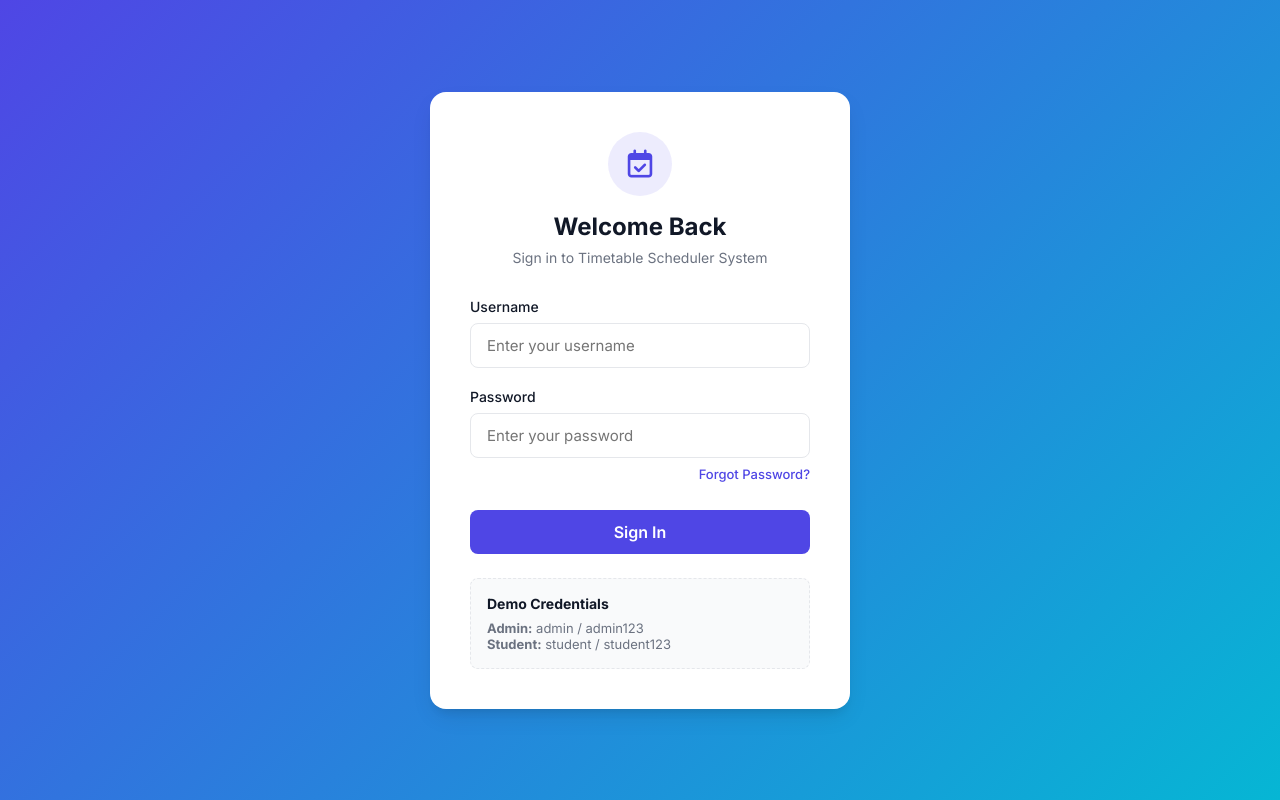
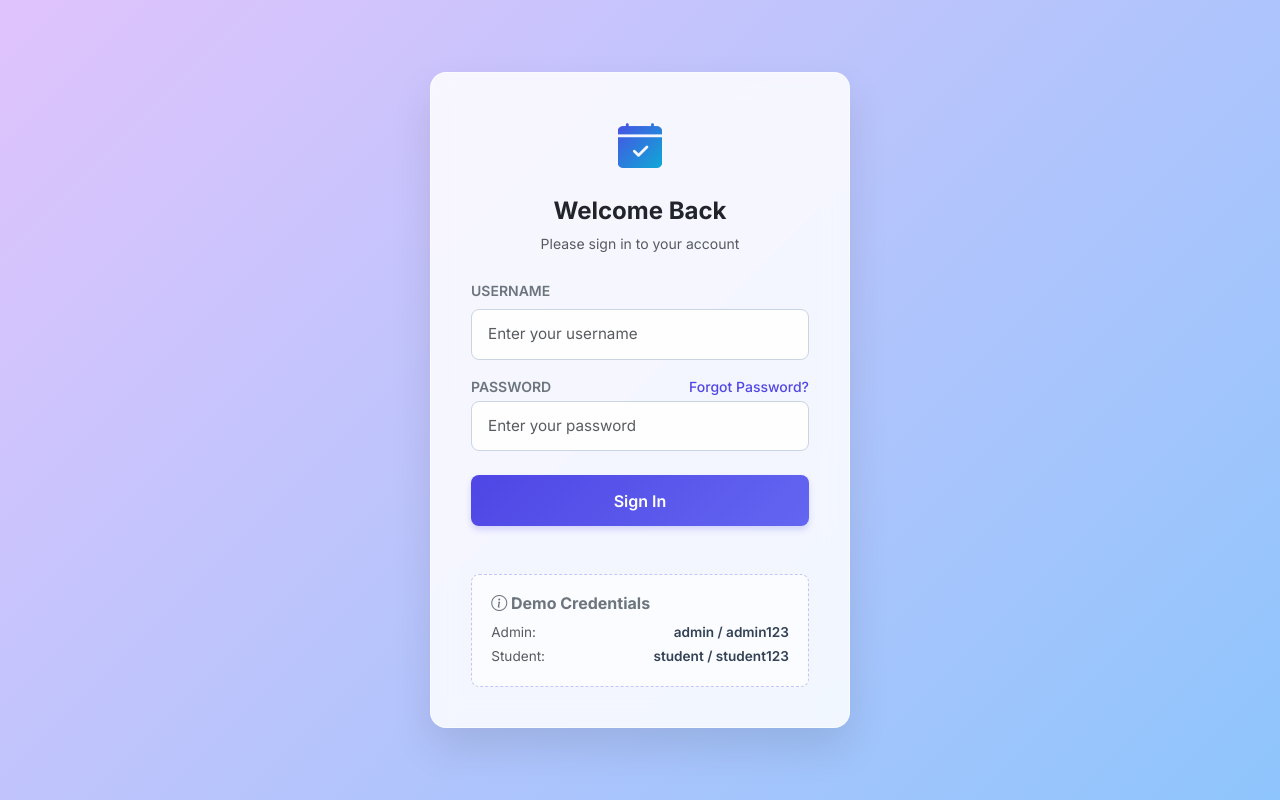
Before and after one commit to Syed-git-07/timetable_scheduler_system, a Spring Boot app: page /login in a window 1280 px wide. Run offline with Spring Boot 4, Linux system fonts and the light colour scheme.

Commit message:
after sign in ui design change

```diff
--- a/src/main/java/com/example/timetablescheduler/controller/AuthController.java
+++ b/src/main/java/com/example/timetablescheduler/controller/AuthController.java
@@ -2,6 +2,7 @@ package com.example.timetablescheduler.controller;
 
 import com.example.timetablescheduler.model.AppUser;
 import com.example.timetablescheduler.repository.AppUserRepository;
+import com.example.timetablescheduler.util.PasswordUtils;
 import jakarta.servlet.http.HttpSession;
 import org.springframework.beans.factory.annotation.Autowired;
 import org.springframework.stereotype.Controller;
@@ -48,7 +49,7 @@ public class AuthController {
 
         Optional<AppUser> userOpt = appUserRepository.findByUsername(username);
 
-        if (userOpt.isPresent() && userOpt.get().getPassword().equals(password)) {
+        if (userOpt.isPresent() && userOpt.get().getPassword().equals(PasswordUtils.hashPassword(password))) {
             AppUser user = userOpt.get();
             session.setAttribute("user", user.getUsername());
             session.setAttribute("role", user.getRole());
@@ -76,19 +77,16 @@ public class AuthController {
     }
 
     @PostMapping("/forgot-password")
-    public String handleForgotPassword(@RequestParam("username") String username, RedirectAttributes redirectAttributes) {
+    public String handleForgotPassword(@RequestParam("username") String username,
+                                     @RequestParam("newPassword") String newPassword,
+                                     RedirectAttributes redirectAttributes) {
         Optional<AppUser> userOpt = appUserRepository.findByUsername(username);
         if (userOpt.isPresent()) {
-            // Mocking email sending
-            String token = UUID.randomUUID().toString().substring(0, 6).toUpperCase();
-            // In a real application, you would send this token to the user's email and store it.
-            // For now, we will just show it in the flash message so they can "verify" or use it to login.
-            // Let's just reset the password to this token for simplicity in the demo.
             AppUser user = userOpt.get();
-            user.setPassword(token);
+            user.setPassword(PasswordUtils.hashPassword(newPassword));
             appUserRepository.save(user);
 
-            redirectAttributes.addFlashAttribute("success", "Password reset successful! Your new temporary password is: " + token);
+            redirectAttributes.addFlashAttribute("success", "Password successfully changed for user: " + username);
             return "redirect:/login";
         }
         redirectAttributes.addFlashAttribute("error", "Username not found.");
--- a/src/main/java/com/example/timetablescheduler/service/TimetableService.java
+++ b/src/main/java/com/example/timetablescheduler/service/TimetableService.java
@@ -115,7 +115,7 @@ public class TimetableService {
                 for (TimeSlot freeSlot : allSlots) {
                     if (freeSlot.getId().equals(conflict.getTimeSlot() != null ? conflict.getTimeSlot().getId() : -1))
                         continue;
-                    if (isClassBusy(conflict.getClassName(), freeSlot))
+                    if (isClassBusy(conflict.getClassName(), freeSlot, 1))
                         continue;
                     if (conflict.getTeacher() != null && conflict.getTeacher().isAvailable()
                             && !existsByTeacherAndSlot(conflict.getTeacher(), freeSlot)
--- a/src/main/resources/templates/login.html
+++ b/src/main/resources/templates/login.html
@@ -3,207 +3,124 @@
 <head>
     <meta charset="UTF-8">
     <meta name="viewport" content="width=device-width, initial-scale=1.0">
-    <title>Login - Timetable Scheduler System</title>
-    <link rel="stylesheet" href="https://cdnjs.cloudflare.com/ajax/libs/font-awesome/6.4.0/css/all.min.css">
-    <link href="https://fonts.googleapis.com/css2?family=Inter:wght@300;400;500;600;700&display=swap" rel="stylesheet">
+    <title>Login - Timetable Scheduler</title>
+    <link href="https://cdn.jsdelivr.net/npm/bootstrap@5.3.0/dist/css/bootstrap.min.css" rel="stylesheet">
+    <link rel="stylesheet" href="https://cdn.jsdelivr.net/npm/bootstrap-icons@1.11.1/font/bootstrap-icons.css">
+    <link href="https://fonts.googleapis.com/css2?family=Inter:wght@400;500;600;700&display=swap" rel="stylesheet">
     <style>
-        :root {
-            --primary: #4F46E5;
-            --primary-hover: #4338CA;
-            --bg-color: #F3F4F6;
-            --card-bg: #FFFFFF;
-            --text-main: #111827;
-            --text-muted: #6B7280;
-            --border-color: #E5E7EB;
-            --shadow: 0 10px 25px -5px rgba(0, 0, 0, 0.1), 0 8px 10px -6px rgba(0, 0, 0, 0.1);
+        body {
+            font-family: 'Inter', sans-serif;
+            /* Beautiful soft colorful gradient */
+            background: linear-gradient(135deg, #e0c3fc 0%, #8ec5fc 100%);
+            color: #334155;
+            min-height: 100vh;
+            display: flex;
+            align-items: center;
+            justify-content: center;
+            padding: 2rem;
         }
-
-        * {
-            margin: 0;
-            padding: 0;
-            box-sizing: border-box;
-            font-family: 'Inter', sans-serif;
-        }
-
-        body {
-            background-color: var(--bg-color);
-            background-image: linear-gradient(135deg, #4F46E5 0%, #06B6D4 100%);
-            display: flex;
-            justify-content: center;
-            align-items: center;
-            height: 100vh;
-            color: var(--text-main);
-        }
-
-        .login-container {
-            background: var(--card-bg);
+        .auth-card {
+            /* Elegant Light Glassmorphism */
+            background: rgba(255, 255, 255, 0.85);
+            backdrop-filter: blur(12px);
+            -webkit-backdrop-filter: blur(12px);
+            border-radius: 16px;
+            box-shadow: 0 20px 40px rgba(0, 0, 0, 0.1);
             width: 100%;
             max-width: 420px;
-            border-radius: 16px;
-            padding: 40px;
-            box-shadow: var(--shadow);
-            position: relative;
-            overflow: hidden;
+            padding: 2.5rem;
+            border: 1px solid rgba(255, 255, 255, 0.5);
         }
-
-        .login-header {
-            text-align: center;
-            margin-bottom: 32px;
+        .auth-logo {
+            font-size: 2.8rem;
+            background: linear-gradient(135deg, #4f46e5 0%, #06b6d4 100%);
+            -webkit-background-clip: text;
+            -webkit-text-fill-color: transparent;
+            margin-bottom: 0.5rem;
+            display: inline-block;
         }
-
-        .login-header h1 {
-            font-size: 24px;
-            font-weight: 700;
-            margin-bottom: 8px;
-            color: var(--text-main);
+        .form-control {
+            border-radius: 8px;
+            border: 1px solid #cbd5e1;
+            padding: 0.8rem 1rem;
+            font-size: 0.95rem;
+            background-color: rgba(255, 255, 255, 0.9);
         }
-
-        .login-header p {
-            color: var(--text-muted);
-            font-size: 14px;
+        .form-control:focus {
+            box-shadow: 0 0 0 3px rgba(79, 70, 229, 0.2);
+            border-color: #4f46e5;
+            background-color: #ffffff;
         }
-
-        .icon-container {
-            display: inline-flex;
-            align-items: center;
-            justify-content: center;
-            width: 64px;
-            height: 64px;
-            background: rgba(79, 70, 229, 0.1);
-            color: var(--primary);
-            border-radius: 50%;
-            margin-bottom: 16px;
-            font-size: 28px;
+        .btn-primary {
+            background: linear-gradient(135deg, #4f46e5 0%, #6366f1 100%);
+            border: none;
+            padding: 0.85rem 1rem;
+            border-radius: 8px;
+            font-weight: 600;
+            transition: all 0.3s ease;
+            box-shadow: 0 4px 6px rgba(79, 70, 229, 0.2);
         }
-
-        .form-group {
-            margin-bottom: 20px;
+        .btn-primary:hover {
+            transform: translateY(-2px);
+            box-shadow: 0 6px 12px rgba(79, 70, 229, 0.3);
         }
-
-        .form-group label {
-            display: block;
-            margin-bottom: 8px;
-            font-size: 14px;
-            font-weight: 500;
-        }
-
-        .form-control {
-            width: 100%;
-            padding: 12px 16px;
-            border: 1px solid var(--border-color);
-            border-radius: 8px;
-            font-size: 15px;
-            transition: all 0.2s;
-            outline: none;
-        }
-
-        .form-control:focus {
-            border-color: var(--primary);
-            box-shadow: 0 0 0 3px rgba(79, 70, 229, 0.15);
-        }
-
-        .btn-primary {
-            width: 100%;
-            background: var(--primary);
-            color: white;
-            border: none;
-            padding: 12px;
-            border-radius: 8px;
-            font-size: 16px;
-            font-weight: 600;
-            cursor: pointer;
-            transition: background 0.2s;
-            margin-top: 8px;
-        }
-
-        .btn-primary:hover {
-            background: var(--primary-hover);
-        }
-
-        .forgot-password {
-            display: block;
-            text-align: right;
-            margin-top: 8px;
-            font-size: 13px;
-            color: var(--primary);
+        .text-accent {
+            color: #4f46e5;
             text-decoration: none;
             font-weight: 500;
         }
-
-        .forgot-password:hover {
+        .text-accent:hover {
             text-decoration: underline;
         }
-
-        .alert {
-            padding: 12px;
+        .demo-box {
+            background: rgba(255, 255, 255, 0.6);
+            border: 1px dashed rgba(79, 70, 229, 0.3);
             border-radius: 8px;
-            margin-bottom: 20px;
-            font-size: 14px;
-            text-align: center;
-        }
-
-        .alert-error {
-            background: #FEE2E2;
-            color: #B91C1C;
-            border: 1px solid #F87171;
-        }
-
-        .alert-success {
-            background: #D1FAE5;
-            color: #065F46;
-            border: 1px solid #34D399;
-        }
-
-        .demo-credentials {
-            margin-top: 24px;
-            padding: 16px;
-            background: #F9FAFB;
-            border-radius: 8px;
-            border: 1px dashed var(--border-color);
-            font-size: 13px;
-            color: var(--text-muted);
-        }
-
-        .demo-credentials h3 {
-            font-size: 14px;
-            color: var(--text-main);
-            margin-bottom: 8px;
+            padding: 1.2rem;
+            margin-top: 2rem;
+            font-size: 0.85rem;
         }
     </style>
 </head>
 <body>
 
-    <div class="login-container">
-        <div class="login-header">
-            <div class="icon-container">
-                <i class="fa-regular fa-calendar-check"></i>
-            </div>
-            <h1>Welcome Back</h1>
-            <p>Sign in to Timetable Scheduler System</p>
+    <div class="auth-card">
+        <div class="text-center mb-4">
+            <i class="bi bi-calendar-check-fill auth-logo"></i>
+            <h4 class="fw-bold text-dark mt-2">Welcome Back</h4>
+            <p class="text-muted small">Please sign in to your account</p>
         </div>
 
-        <div th:if="${error}" class="alert alert-error" th:text="${error}"></div>
-        <div th:if="${success}" class="alert alert-success" th:text="${success}"></div>
+        <div th:if="${error}" class="alert alert-danger p-2 small text-center" th:text="${error}"></div>
+        <div th:if="${success}" class="alert alert-success p-2 small text-center" th:text="${success}"></div>
 
         <form th:action="@{/login}" method="post">
-            <div class="form-group">
-                <label for="username">Username</label>
-                <input type="text" id="username" name="username" class="form-control" placeholder="Enter your username" required>
+            <div class="mb-3">
+                <label class="form-label small fw-semibold text-secondary">USERNAME</label>
+                <input type="text" name="username" class="form-control" placeholder="Enter your username" required>
             </div>
 
-            <div class="form-group">
-                <label for="password">Password</label>
-                <input type="password" id="password" name="password" class="form-control" placeholder="Enter your password" required>
-                <a th:href="@{/forgot-password}" class="forgot-password">Forgot Password?</a>
+            <div class="mb-4">
+                <div class="d-flex justify-content-between align-items-center mb-1">
+                    <label class="form-label small fw-semibold text-secondary mb-0">PASSWORD</label>
+                    <a th:href="@{/forgot-password}" class="small text-accent">Forgot Password?</a>
+                </div>
+                <input type="password" name="password" class="form-control" placeholder="Enter your password" required>
             </div>
 
-            <button type="submit" class="btn-primary">Sign In</button>
+            <button type="submit" class="btn btn-primary w-100 mb-3">Sign In</button>
         </form>
 
-        <div class="demo-credentials">
-            <h3>Demo Credentials</h3>
-            <p><strong>Admin:</strong> admin / admin123</p>
-            <p><strong>Student:</strong> student / student123</p>
+        <div class="demo-box">
+            <h6 class="fw-bold mb-2 text-secondary"><i class="bi bi-info-circle"></i> Demo Credentials</h6>
+            <div class="d-flex justify-content-between mb-1">
+                <span class="text-muted">Admin:</span>
+                <span class="fw-semibold">admin / admin123</span>
+            </div>
+            <div class="d-flex justify-content-between">
+                <span class="text-muted">Student:</span>
+                <span class="fw-semibold">student / student123</span>
+            </div>
         </div>
     </div>
 
```
Also changed, not shown: src/main/java/com/example/timetablescheduler/DataInitializer.java (+13 -2 lines), src/main/java/com/example/timetablescheduler/util/PasswordUtils.java (added, +18 -0 lines), src/main/resources/templates/forgot-password.html (+79 -152 lines), 11 other files.
